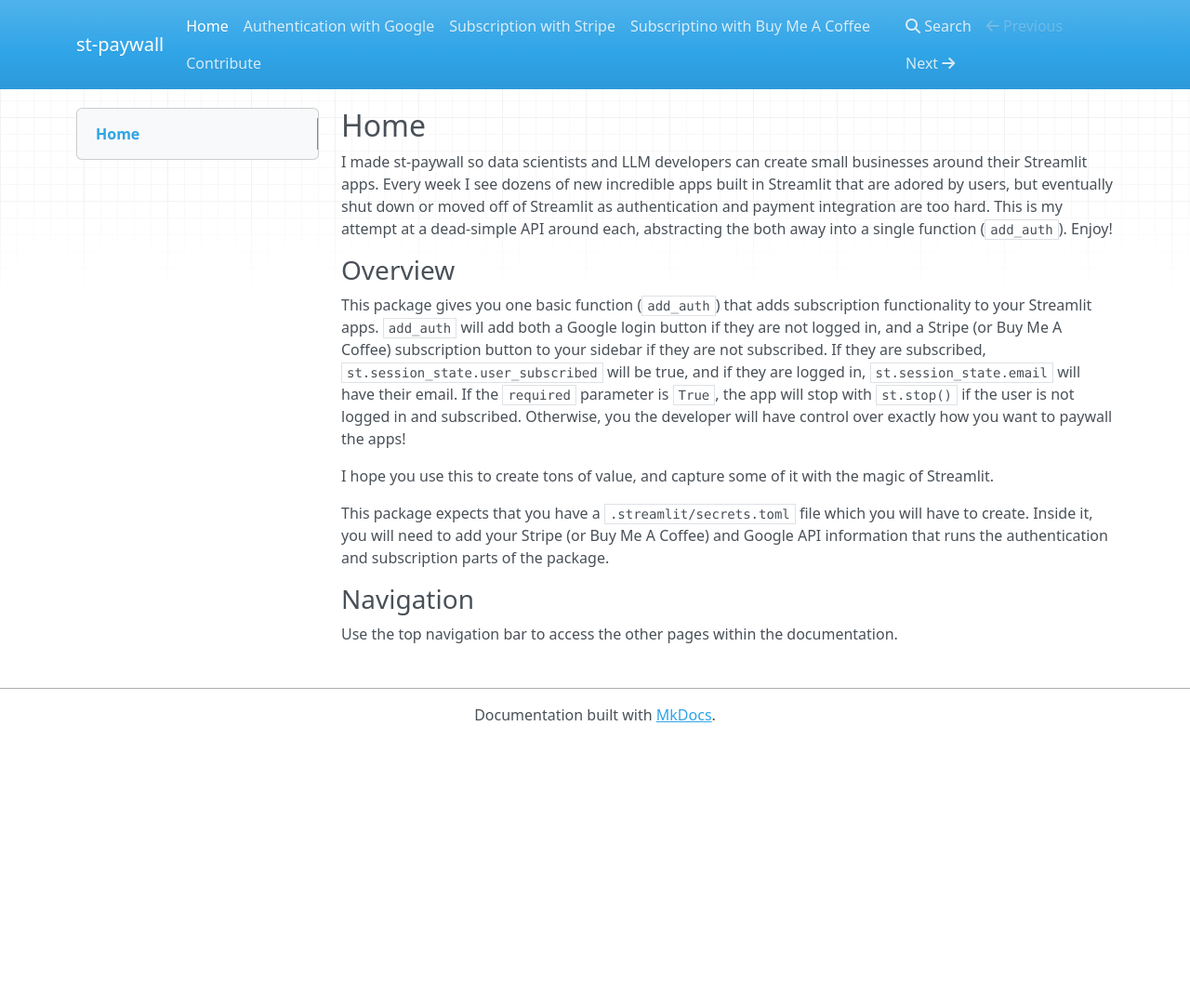
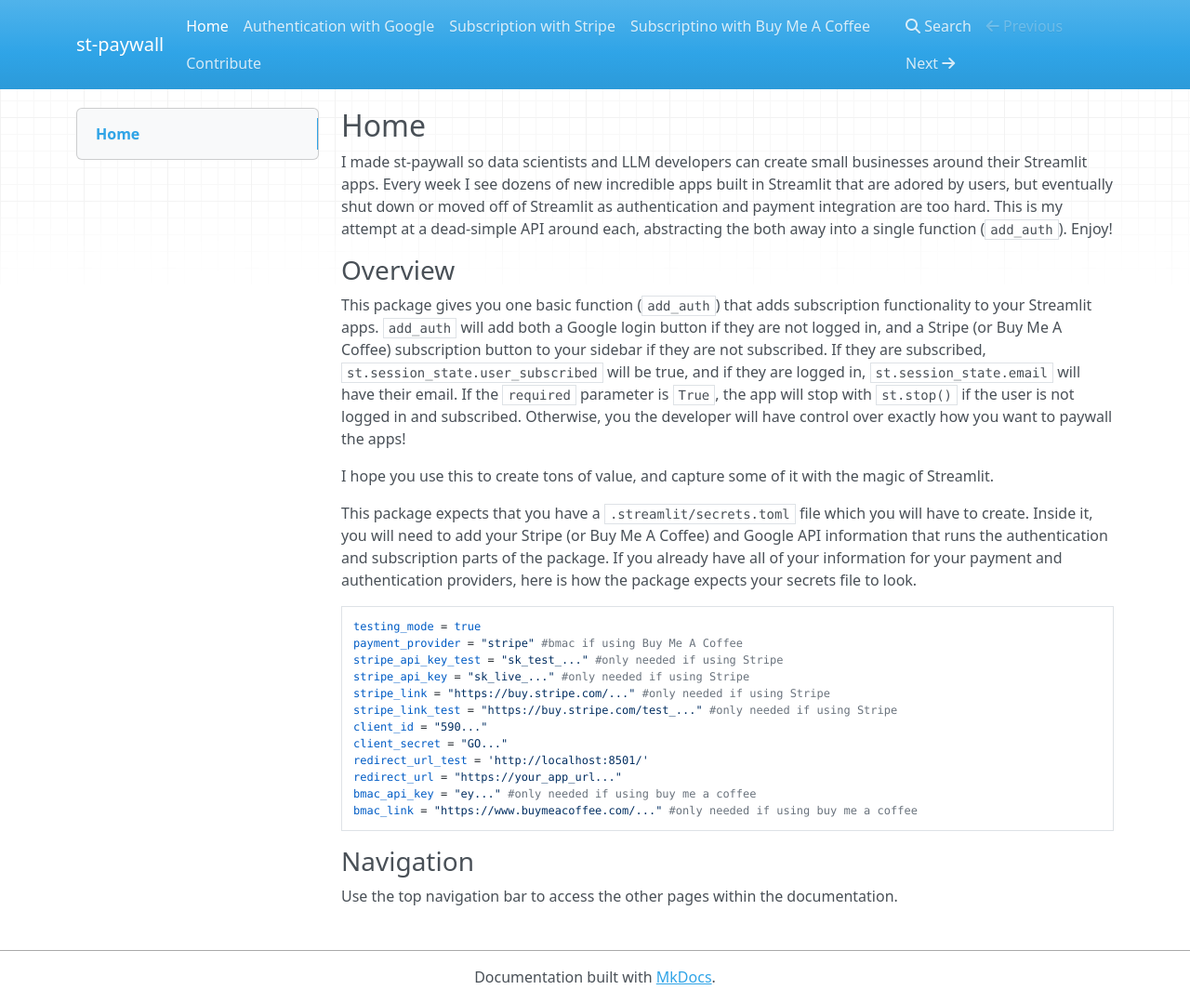
Before and after one commit to tylerjrichards/st-paywall, an MkDocs documentation site: the page built from docs/index.md, in a window 1280 px wide and 1079 px high. Shown: the whole window at 93% size. Built offline with MkDocs 1.6.1, drawn with Linux system fonts in a browser that asks for light colours; nearby versions of some CDN libraries.

````diff
--- a/docs/index.md
+++ b/docs/index.md
@@ -7,9 +7,24 @@ I made st-paywall so data scientists and LLM developers can create small busines
 This package gives you one basic function (`add_auth`) that adds subscription functionality to your Streamlit apps. `add_auth` will add both a Google login button if they are not logged in, and a Stripe (or Buy Me A Coffee) subscription button to your sidebar if they are not subscribed. If they are subscribed, `st.session_state.user_subscribed` will be true, and if they are logged in, `st.session_state.email` will have their email.
 If the `required` parameter is `True`, the app will stop with `st.stop()` if the user is not logged in and subscribed. Otherwise, you the developer will have control over exactly how you want to paywall the apps!
 
- I hope you use this to create tons of value, and capture some of it with the magic of Streamlit.
+I hope you use this to create tons of value, and capture some of it with the magic of Streamlit.
 
-This package expects that you have a `.streamlit/secrets.toml` file which you will have to create. Inside it, you will need to add your Stripe (or Buy Me A Coffee) and Google API information that runs the authentication and subscription parts of the package.
+This package expects that you have a `.streamlit/secrets.toml` file which you will have to create. Inside it, you will need to add your Stripe (or Buy Me A Coffee) and Google API information that runs the authentication and subscription parts of the package. If you already have all of your information for your payment and authentication providers, here is how the package expects your secrets file to look.
+
+```toml
+testing_mode = true
+payment_provider = "stripe" #bmac if using Buy Me A Coffee
+stripe_api_key_test = "sk_test_..." #only needed if using Stripe
+stripe_api_key = "sk_live_..." #only needed if using Stripe
+stripe_link = "https://buy.stripe.com/..." #only needed if using Stripe
+stripe_link_test = "https://buy.stripe.com/test_..." #only needed if using Stripe
+client_id = "590..."
+client_secret = "GO..."
+redirect_url_test = 'http://localhost:8501/'
+redirect_url = "https://your_app_url..."
+bmac_api_key = "ey..." #only needed if using buy me a coffee
+bmac_link = "https://www.buymeacoffee.com/..." #only needed if using buy me a coffee
+```
 
 ## Navigation
 
````
Also changed, not shown: README.md (+22 -31 lines).
